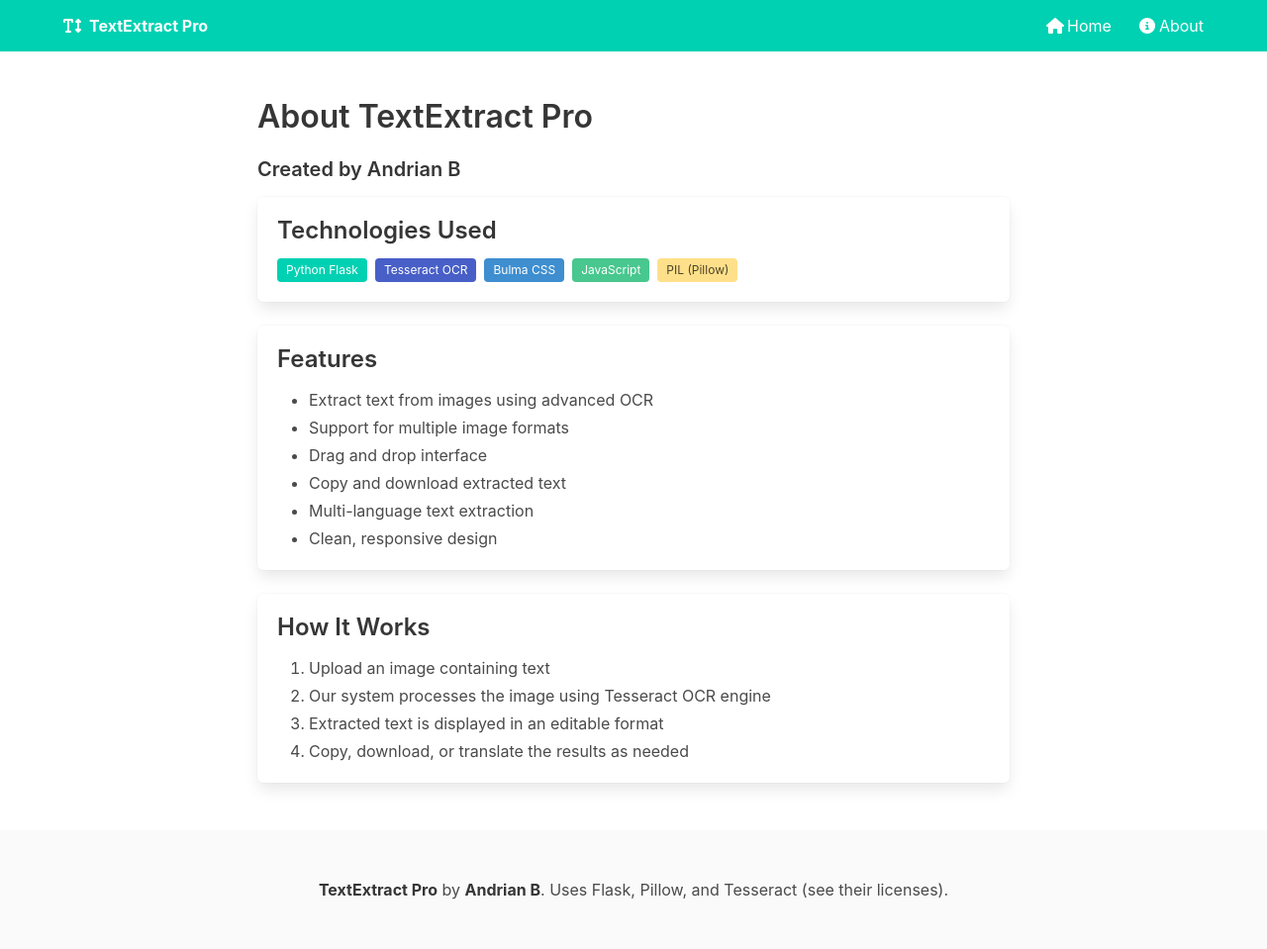
After one commit to GuineaCoding/ImageToText, a Flask app: page /about in a window 1280 px wide. The commit adds this page. Shown: the whole page at 99% size. Run offline with Flask 3, Linux system fonts and the light colour scheme.

Commit message:
Add template partials for head, footer, and navbar
- Created reusable _head.html, _footer.html, and _navbar.html files
- Moved common HTML structure into partials to avoid duplication
- Prepares project for easier maintenance and cleaner templates

```diff
--- a/app.py
+++ b/app.py
@@ -33,6 +33,8 @@ def upload():
 
     except Exception as e:
         return jsonify({'error': str(e)}), 500
-
+@app.route('/about')
+def about():
+    return render_template('about.html')
 if __name__ == '__main__':
     app.run(debug=True)
--- a/static/styles.css
+++ b/static/styles.css
@@ -55,9 +55,9 @@
 }
 
 .min-height {
-    min-height: 60vh;
+    min-height: 80vh;
 }
 
 .footer{
-    padding: 2rem 1.5rem 2rem;
+    padding: 3rem 1.5rem 3rem;
 }
--- /dev/null
+++ b/templates/_footer.html
@@ -0,0 +1,8 @@
+    <footer class="footer">
+        <div class="content has-text-centered">
+          <p>
+   <strong>TextExtract Pro</strong> by <strong>Andrian B</strong>.
+   Uses Flask, Pillow, and Tesseract (see their licenses).
+</p>
+        </div>
+    </footer>
--- /dev/null
+++ b/templates/_head.html
@@ -0,0 +1,11 @@
+<head>
+    <meta charset="UTF-8">
+    <meta name="viewport" content="width=device-width, initial-scale=1">
+    <title>Image Text Extractor</title>
+    <!-- Bulma CSS -->
+    <link rel="stylesheet" href="https://cdn.jsdelivr.net/npm/bulma@0.9.4/css/bulma.min.css">
+    <!-- Font Awesome -->
+    <link rel="stylesheet" href="https://cdnjs.cloudflare.com/ajax/libs/font-awesome/6.4.0/css/all.min.css">
+    <!-- Custom CSS -->
+    <link rel="stylesheet" href="{{ url_for('static', filename='styles.css') }}">
+</head>
--- /dev/null
+++ b/templates/_navbar.html
@@ -0,0 +1,27 @@
+    <nav class="navbar is-primary" role="navigation" aria-label="main navigation">
+        <div class="container">
+            <div class="navbar-brand">
+                <a class="navbar-item" href="/">
+                    <i class="fas fa-text-height"></i>
+                    <strong class="ml-2">TextExtract Pro</strong>
+                </a>
+            </div>
+
+            <div class="navbar-menu">
+                <div class="navbar-end">
+                    <a class="navbar-item" href="/">
+                        <span class="icon">
+                            <i class="fas fa-home"></i>
+                        </span>
+                        <span>Home</span>
+                    </a>
+                    <a class="navbar-item" href="/about">
+                        <span class="icon">
+                            <i class="fas fa-info-circle"></i>
+                        </span>
+                        <span>About</span>
+                    </a>
+                </div>
+            </div>
+        </div>
+    </nav>
--- /dev/null
+++ b/templates/about.html
@@ -0,0 +1,52 @@
+<!DOCTYPE html>
+<html lang="en">
+{% include "_head.html" %}
+     <!-- Navigation Bar -->
+    {% include "_navbar.html" %}
+
+<section class="section min-height">
+    <div class="container">
+        <div class="columns is-centered">
+            <div class="column is-two-thirds">
+                <div class="content">
+                    <h1 class="title">About TextExtract Pro</h1>
+                    <h4>Created by Andrian B</h4>
+                    <div class="box">
+                        <h3>Technologies Used</h3>
+                        <div class="tags">
+                            <span class="tag is-primary">Python Flask</span>
+                            <span class="tag is-link">Tesseract OCR</span>
+                            <span class="tag is-info">Bulma CSS</span>
+                            <span class="tag is-success">JavaScript</span>
+                            <span class="tag is-warning">PIL (Pillow)</span>
+                        </div>
+                    </div>
+
+                    <div class="box">
+                        <h3>Features</h3>
+                        <ul>
+                            <li>Extract text from images using advanced OCR</li>
+                            <li>Support for multiple image formats</li>
+                            <li>Drag and drop interface</li>
+                            <li>Copy and download extracted text</li>
+                            <li>Multi-language text extraction</li>
+                            <li>Clean, responsive design</li>
+                        </ul>
+                    </div>
+
+                    <div class="box">
+                        <h3>How It Works</h3>
+                        <ol>
+                            <li>Upload an image containing text</li>
+                            <li>Our system processes the image using Tesseract OCR engine</li>
+                            <li>Extracted text is displayed in an editable format</li>
+                            <li>Copy, download, or translate the results as needed</li>
+                        </ol>
+                    </div>
+                </div>
+            </div>
+        </div>
+    </div>
+</section>
+    <!-- Footer -->
+{% include "_footer.html" %}
```
Also changed, not shown: templates/index.html (+3 -47 lines).
